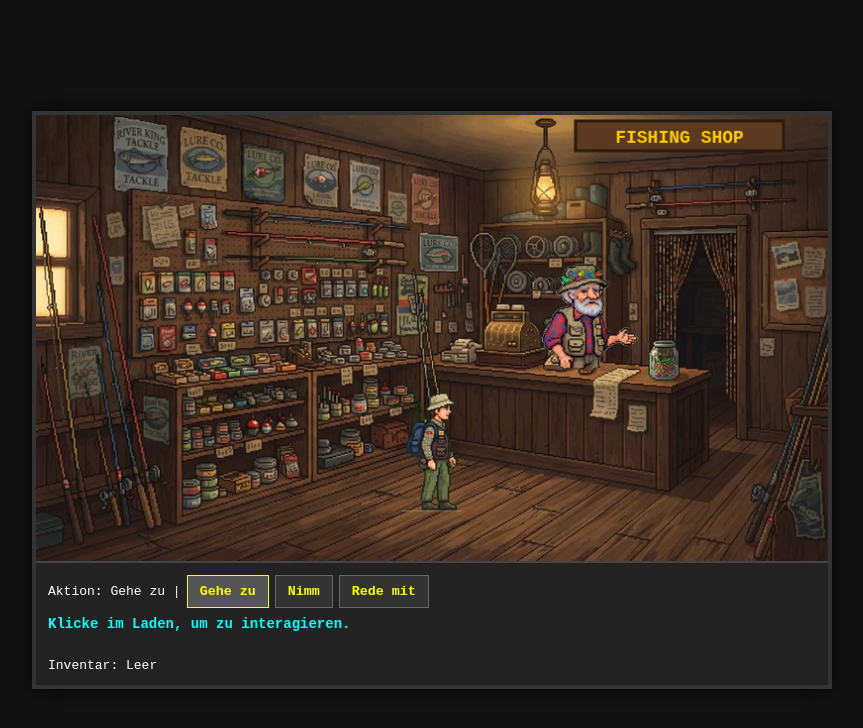
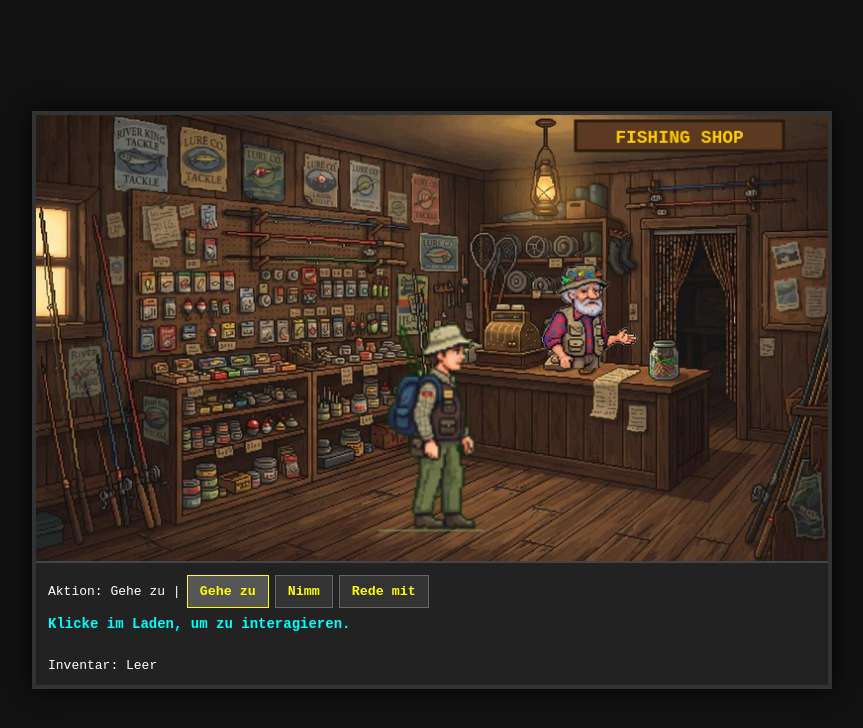
Before and after one commit to marchens1977/Angel-Adventure, a plain HTML site: page index.html in a window 1280 px wide. Shown: the whole page, without its empty margins (208-1071 px from the left). Drawn offline with Linux system fonts and the light colour scheme.

Commit message:
Spielfigur passend zu Raum und Ladenbesitzer vergrößern
Co-Authored-By: Claude Opus 5.5 <noreply@anthropic.com>
Claude-Session: https://claude.ai/code/session_01PRfiDvcdBJ8DMvFf3s1qdb

```diff
--- a/index.html
+++ b/index.html
@@ -38,9 +38,10 @@
     const ctx = canvas.getContext('2d');
 
     // ---------- Einstellungen ----------
-    const FLOOR_Y = 400;            // Füße der Figur auf dem Boden (y-Position)
-    const PLAYER_W = 150, PLAYER_H = 130;
-    const WALK_SPEED = 2.5;         // Pixel pro Bild beim Laufen
+    const FLOOR_Y = 420;            // Füße der Figur auf dem Boden (y-Position)
+    const PLAYER_SCALE = 1.75;      // Wie stark die Figur vergrößert wird (passend zu Raum und Besitzer)
+    const PLAYER_W = 150 * PLAYER_SCALE, PLAYER_H = 130 * PLAYER_SCALE;
+    const WALK_SPEED = 3.5;         // Pixel pro Bild beim Laufen
     const OWNER = { x: 560, feetY: 300, w: 150, h: 160 };
     const COUNTER_CLIP = { x: 400, y: 255, w: 300, h: 145 }; // Bereich der Theke, der den Besitzer verdeckt
     const COUNTER_STAND_X = 470;    // Wo die Figur beim Besitzer stehen bleibt
@@ -100,7 +101,7 @@
     }
 
     function walkTo(x, action, message) {
-        targetX = Math.max(40, Math.min(760, x));
+        targetX = Math.max(60, Math.min(740, x));
         pendingAction = action;
         if (message) setStatus(message);
     }
```
